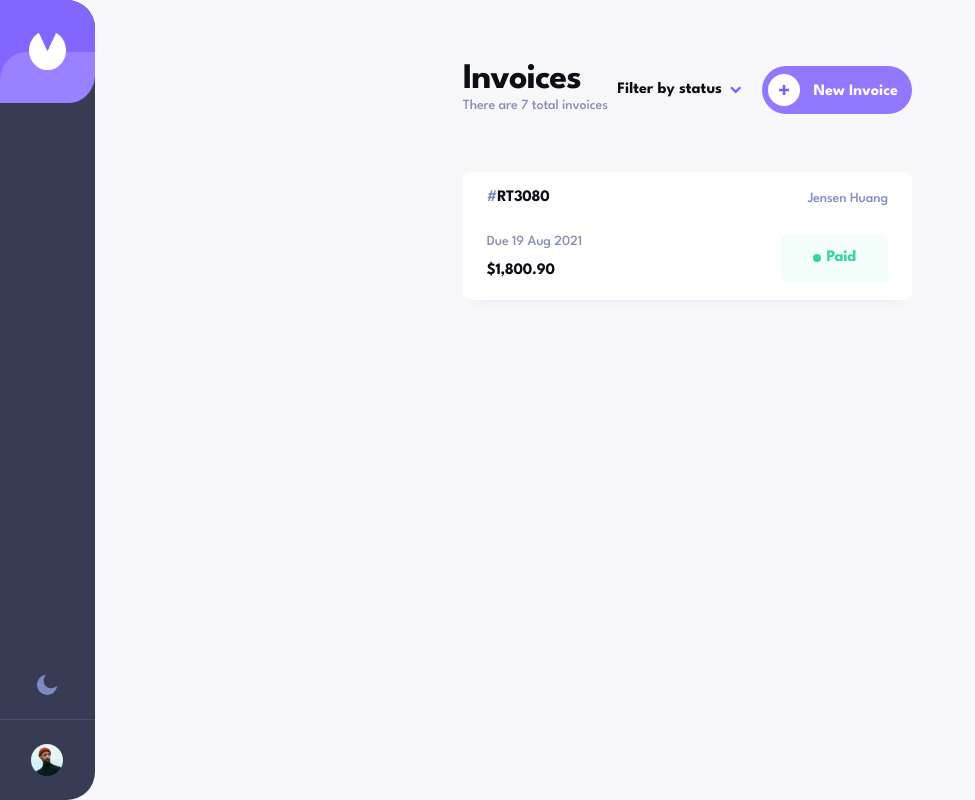
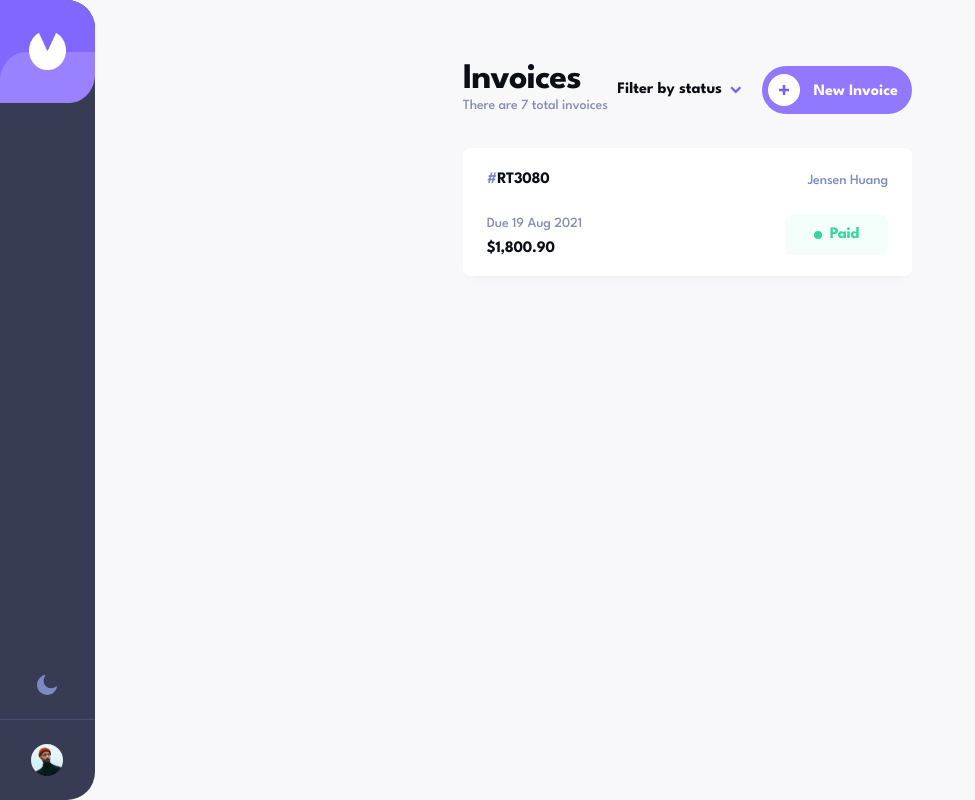
Before and after one commit to kelitasukita/invoice-app-frontend, a Next.js app: page / in a window 1280 px wide. Shown: the whole page, without its empty margins (0-975 px from the left). Built offline with nearby package versions, Linux system fonts and the light colour scheme.

Commit message:
Rewrite Invoice component with display grid

```diff
--- a/src/app/components/Invoice.tsx
+++ b/src/app/components/Invoice.tsx
@@ -1,27 +1,43 @@
 export default function Invoice() {
   return (
-    <article className="desktop:mx-80 sm:shadow-my-shadow">
-      <div className="flex justify-between items-center mt-8 desktop:mt-14 bg-13 rounded-lg h-32 p-6">
-        <div className="flex-col">
-          <h2 className="heading-s text-08 mb-6">
-            <span className="text-07">#</span>
-            RT3080
-          </h2>
-          <span className="text-06 body inline-block mb-2">Due 19 Aug 2021</span>
-          <div>
-            <strong className="text-08 heading-s">$1,800.90</strong>
-          </div>
-        </div>
+    // <article className="desktop:mx-80 sm:shadow-my-shadow">
+    //   <div className="flex justify-between items-center mt-8 desktop:mt-14 bg-13 rounded-lg h-32 p-6">
+    //     <div className="flex-col">
+    //       <h2 className="heading-s text-08 mb-6">
+    //         <span className="text-07">#</span>
+    //         RT3080
+    //       </h2>
+    //       <span className="text-06 body inline-block mb-2">Due 19 Aug 2021</span>
+    //       <div>
+    //         <strong className="text-08 heading-s">$1,800.90</strong>
+    //       </div>
+    //     </div>
 
-        <div>
-          <div className="mb-11">
-            <span className="text-07 body float-right">Jensen Huang</span>
-          </div>
-          <div className="flex justify-center items-center bg-paid py-4 px-8 rounded-md bg-opacity-4">
-            <div className="w-2 h-2 rounded-full bg-paid"></div>
-            <span className="heading-s text-paid ml-1.5">Paid</span>
-          </div>
-        </div>
+    //     <div>
+    //       <div className="mb-11">
+    //         <span className="text-07 body float-right">Jensen Huang</span>
+    //       </div>
+    //       <div className="flex justify-center items-center bg-paid py-4 px-8 rounded-md bg-opacity-4">
+    //         <div className="w-2 h-2 rounded-full bg-paid"></div>
+    //         <span className="heading-s text-paid ml-1.5">Paid</span>
+    //       </div>
+    //     </div>
+    //   </div>
+    // </article>
+
+    <article className="grid grid-cols-3 grid-rows-3 mt-8 h-32 p-6 bg-13 rounded-lg desktop:mx-80 sm:shadow-my-shadow">
+      <h2 className="heading-s text-08">
+        <span className="text-07 ">#</span>
+        RT3080
+      </h2>
+      <span className="col-start-1 col-end-2 text-06 body inline-block mt-4">Due 19 Aug 2021</span>
+      <strong className="col-start-1 col-end-2 text-08 heading-s mt-4">$1,800.90</strong>
+
+      <span className="col-start-3 col-end-3 row-start-1 text-right text-07 body">Jensen Huang</span>
+
+      <div className="col-start-3 col-end-3 row-start-2 row-end-3 flex justify-self-end justify-center items-center w-103 py-5 mt-4 bg-paid rounded-md bg-opacity-4">
+        <div className="w-2 h-2 rounded-full bg-paid"></div>
+        <span className="heading-s ml-2 rounded-md text-paid">Paid</span>
       </div>
     </article>
   )
```
